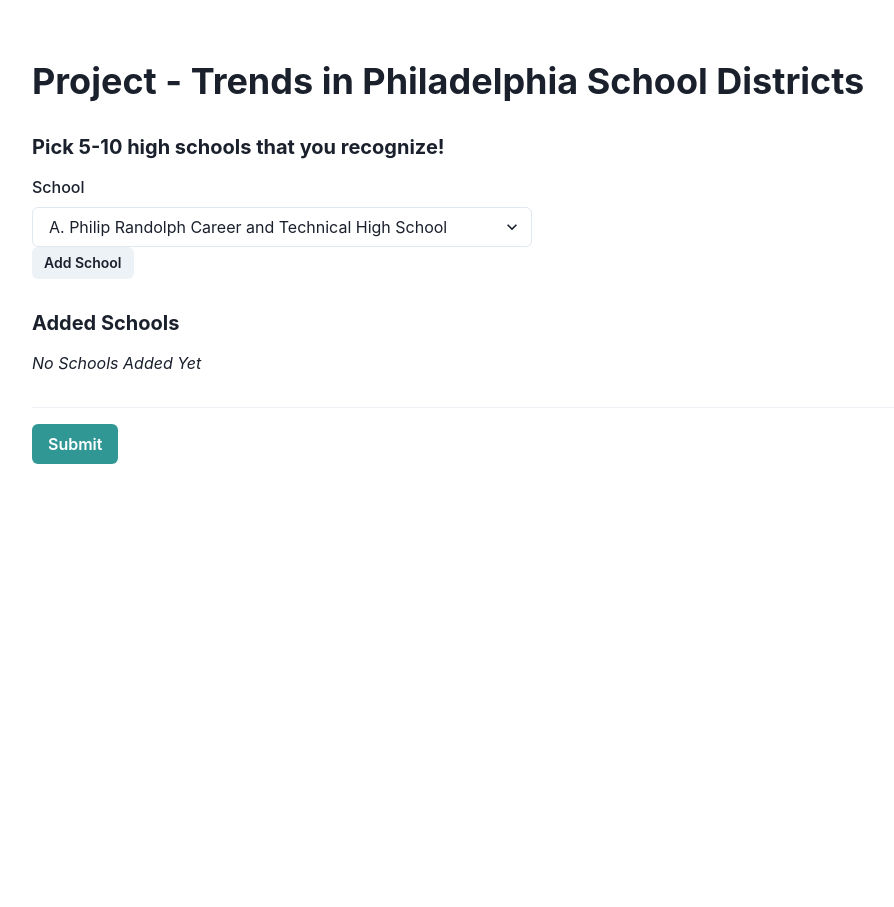
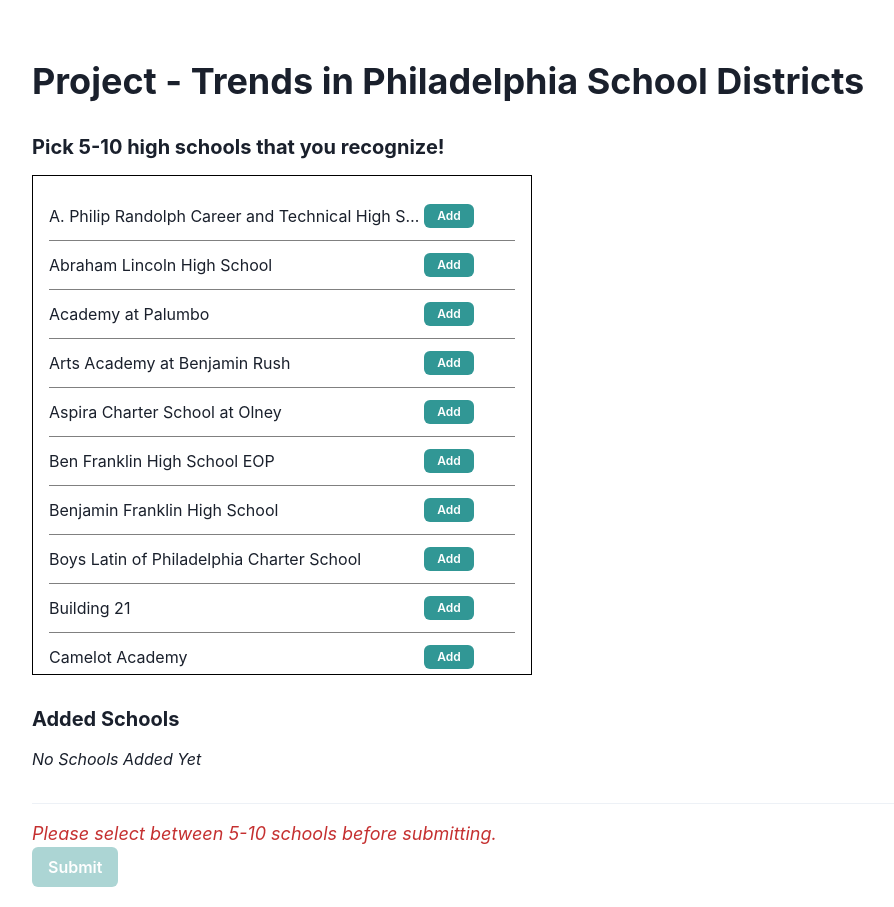
Before and after one commit to commanderking/reasonloop, a Next.js app: page /project/phillySchools in a window 1280 px wide. Shown: the whole page, without its empty margins (104-998 px from the left). Before the commit the page ends 800 px from the top, so only its background shows below. Built offline with nearby package versions, Linux system fonts and the light colour scheme.

Commit message:
usee better UI to add schools

```diff
--- a/templates/scatterplot/components/ClosableTags.tsx
+++ b/templates/scatterplot/components/ClosableTags.tsx
@@ -20,7 +20,7 @@ const ClosableTags = ({ tags, onCloseClick }: Props) => {
             key={"lg"}
             borderRadius="full"
             variant="solid"
-            // colorScheme="teal"
+            colorScheme="teal"
             mr={2}
             mb={2}
           >
--- a/templates/scatterplot/phases/SchoolsSelection.tsx
+++ b/templates/scatterplot/phases/SchoolsSelection.tsx
@@ -5,24 +5,25 @@ import {
   Box,
   Heading,
   Text,
+  Tooltip,
   SimpleGrid,
   Button,
-  Select,
-  Stack,
   FormControl,
-  FormLabel,
   Divider,
 } from "@chakra-ui/react";
 import ClosableTags from "templates/scatterplot/components/ClosableTags";
 import { phases } from "templates/scatterplot/constants/phases";
 
 const SchoolsSelection = ({ schools, setCurrentPhase }) => {
-  const [currentSchoolId, setCurrentSchoolId] = useState(schools[0]?.schoolId);
   const [addedSchools, setAddedSchools] = useState([]);
 
   const schoolsById = useMemo(() => {
     return _.keyBy(schools, "schoolId");
   }, [schools]);
+
+  const addedSchoolsById = useMemo(() => {
+    return _.keyBy(addedSchools, "schoolId");
+  }, [addedSchools]);
 
   const addedSchoolsTags = useMemo(() => {
     return addedSchools.map((school) => {
@@ -39,35 +40,55 @@ const SchoolsSelection = ({ schools, setCurrentPhase }) => {
     );
     setAddedSchools(newSchools);
   };
+
+  const addedSchoolsCount = addedSchools.length;
+  const tooFewSchools = addedSchoolsCount < 5;
+  const tooManySchools = addedSchoolsCount > 10;
+
   return (
     <Box>
       <Heading mb={4} size="md">
         Pick 5-10 high schools that you recognize!
       </Heading>
       <FormControl id="school">
-        <Box maxWidth={500}>
-          <FormLabel>School</FormLabel>
-          <Select
-            value={currentSchoolId}
-            onChange={(event) => setCurrentSchoolId(event.target.value)}
-          >
-            {schools.map((school) => {
-              return (
-                <option key={school.schoolId} value={school.schoolId}>
+        <Box
+          maxWidth={500}
+          p={4}
+          border="1px solid black"
+          overflowY="scroll"
+          maxHeight={500}
+        >
+          {schools.map((school) => {
+            const isAdded = addedSchoolsById[school.schoolId];
+            return (
+              <SimpleGrid
+                key={school.schoolId}
+                templateColumns={"375px 100px"}
+                borderBottom="1px solid gray"
+                pt={3}
+                pb={3}
+              >
+                <Text maxWidth="400px" isTruncated>
                   {school.name}
-                </option>
-              );
-            })}
-          </Select>
+                </Text>
+                <Button
+                  maxWidth="50px"
+                  size="xs"
+                  onClick={() => {
+                    setAddedSchools([
+                      ...addedSchools,
+                      schoolsById[school.schoolId],
+                    ]);
+                  }}
+                  colorScheme={isAdded ? "gray" : "teal"}
+                  disabled={isAdded}
+                >
+                  {isAdded ? "Added" : "Add"}
+                </Button>
+              </SimpleGrid>
+            );
+          })}
         </Box>
-        <Button
-          size="sm"
-          onClick={() => {
-            setAddedSchools([...addedSchools, schoolsById[currentSchoolId]]);
-          }}
-        >
-          Add School
-        </Button>
       </FormControl>
       <Box mt={8}>
         <Heading mb={4} size="md">
@@ -86,11 +107,19 @@ const SchoolsSelection = ({ schools, setCurrentPhase }) => {
       </Box>
       <Divider mt={8} />
       <Box mt={4}>
+        {(tooFewSchools || tooManySchools) && (
+          <Box>
+            <Text fontSize="lg" as="i" color="red.600">
+              Please select between 5-10 schools before submitting.
+            </Text>
+          </Box>
+        )}
         <Button
           onClick={() => {
             setCurrentPhase(phases.SCHOOLS_SELECTION_INITIAL_REFLECTION);
           }}
           colorScheme="teal"
+          isDisabled={tooFewSchools || tooManySchools}
         >
           Submit
         </Button>
```
